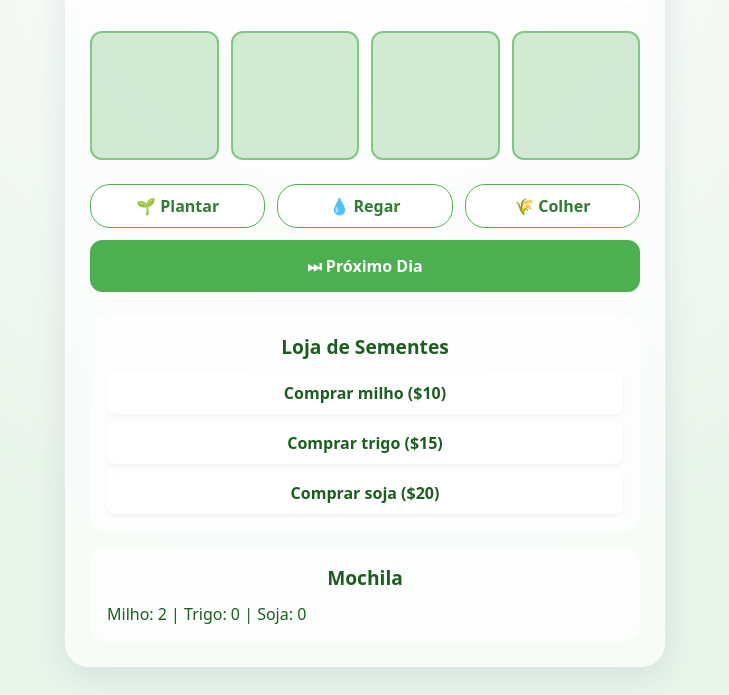
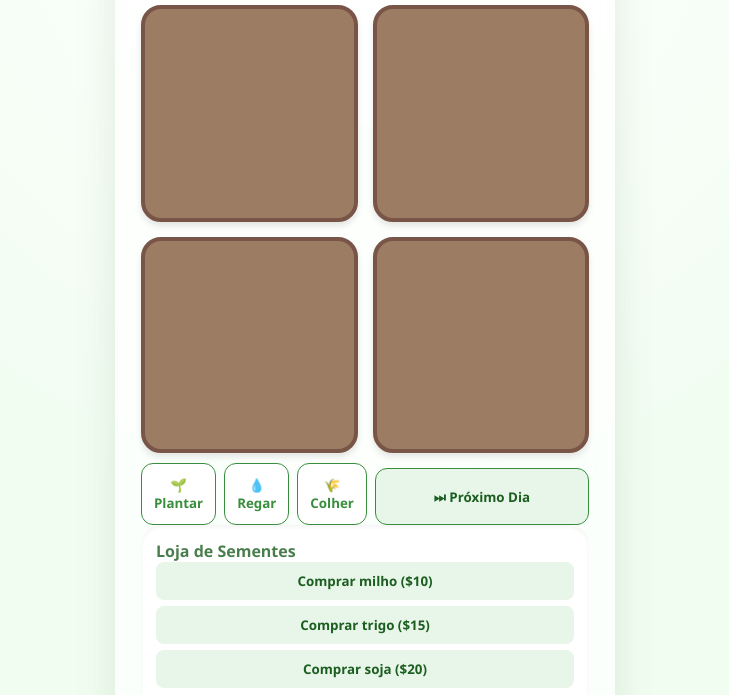
Before and after one commit to detiillimichel-max/Fazendinha-game-piloto, a plain HTML site: page index.html in a window 1280 px wide. Shown: the part 137-832 px from the top of the page, without its empty margins (275-1004 px from the left). Drawn offline with Linux system fonts and the light colour scheme.

Commit message:
Revise styles and variables for visual enhancements
Updated various CSS variables and styles for improved aesthetics and usability.

```diff
--- a/css/style.css
+++ b/css/style.css
@@ -1,26 +1,29 @@
+/* css/style.css UPDATED - Visual Jogo */
 :root {
-    --bg-color: #e8f5e9;
-    --glass-bg: rgba(255, 255, 255, 0.65);
-    --glass-border: rgba(255, 255, 255, 0.4);
-    --glass-shadow: 0 8px 32px 0 rgba(31, 38, 135, 0.1);
-    --text-main: #2e7d32;
-    --text-dark: #1b5e20;
-    --accent-color: #4caf50;
-    --plot-empty: rgba(165, 214, 167, 0.5);
-    --plot-planted: rgba(129, 199, 132, 0.8);
+    --bg-color: #f1fdf1; /* Fundo mais brilhante e feliz */
+    --glass-bg: rgba(255, 255, 255, 0.7);
+    --glass-border: rgba(255, 255, 255, 0.5);
+    --glass-shadow: 0 10px 40px 0 rgba(80, 120, 80, 0.15);
+    --text-main: #1b5e20;
+    --accent-color: #388e3c; /* Verde mais rico pros botões primários */
+
+    /* Cores de Terra Realistas */
+    --soil-dry: #9c7c63;
+    --soil-wet: #5d4037;
+    --soil-border: #795548;
 }
 
 * {
     box-sizing: border-box;
     margin: 0;
     padding: 0;
-    font-family: system-ui, -apple-system, sans-serif;
+    font-family: 'Segoe UI', Tahoma, Geneva, Verdana, sans-serif; /* Fonte mais limpa */
 }
 
 body {
     background-color: var(--bg-color);
-    background-image: radial-gradient(circle at 50% 0%, #ffffff 0%, transparent 70%);
-    color: var(--text-dark);
+    background-image: radial-gradient(circle at 50% 0%, #ffffff 0%, transparent 60%);
+    color: var(--text-main);
     min-height: 100vh;
     display: flex;
     justify-content: center;
@@ -28,130 +31,134 @@ body {
     padding: 20px;
 }
 
-/* Efeito Glassmorphism Central */
+/* Efeito Glassmorphism Central - Mais nítido */
 .glass-container {
     background: var(--glass-bg);
-    backdrop-filter: blur(12px);
-    -webkit-backdrop-filter: blur(12px);
+    backdrop-filter: blur(15px);
+    -webkit-backdrop-filter: blur(15px);
     border: 1px solid var(--glass-border);
     box-shadow: var(--glass-shadow);
-    border-radius: 24px;
+    border-radius: 30px; /* Curva mais suave */
     width: 100%;
-    max-width: 600px;
-    padding: 24px;
+    max-width: 500px;
+    padding: 25px;
     display: flex;
     flex-direction: column;
-    gap: 24px;
+    gap: 15px;
 }
 
-.game-header {
-    text-align: center;
-}
-
-.game-header h1 {
-    color: var(--text-main);
-    font-size: 2rem;
-    margin-bottom: 12px;
-}
+.game-header { text-align: center; }
+.game-header h1 { font-size: 1.8rem; }
 
 .status-bar {
     display: flex;
-    justify-content: space-around;
-    background: rgba(255, 255, 255, 0.8);
-    padding: 10px;
-    border-radius: 50px;
-    font-weight: bold;
-    font-size: 1.1rem;
+    justify-content: space-between;
+    background: white;
+    padding: 10px 20px;
+    border-radius: 15px;
+    font-weight: 700;
+    box-shadow: inset 0 2px 4px rgba(0,0,0,0.05);
 }
 
-/* Grid da Fazenda */
+/* Grid da Fazenda - Transformação em Canteiros de Terra */
 .farm-grid {
     display: grid;
-    grid-template-columns: repeat(4, 1fr);
-    gap: 12px;
-    margin-bottom: 24px;
+    grid-template-columns: repeat(2, 1fr); /* 2x2 para telas menores */
+    gap: 15px;
+    margin-bottom: 10px;
 }
 
 .plot {
     aspect-ratio: 1;
-    background: var(--plot-empty);
-    border: 2px solid #81c784;
-    border-radius: 12px;
-    transition: all 0.3s ease;
+    background: var(--soil-dry); /* Começa terra seca */
+    border: 4px solid var(--soil-border);
+    border-radius: 20px; /* Visual de "buraquinho" na terra */
+    transition: all 0.3s cubic-bezier(0.175, 0.885, 0.32, 1.275); /* Efeito de 'pop' no hover */
     display: flex;
     justify-content: center;
     align-items: center;
-    font-size: 2rem;
+    font-size: 3rem; /* Emojis maiores */
     cursor: pointer;
+    box-shadow: 0 4px 6px rgba(0,0,0,0.1);
 }
 
 .plot:hover {
-    transform: scale(1.05);
+    transform: scale(1.03) translateY(-3px);
+    box-shadow: 0 8px 15px rgba(0,0,0,0.15);
 }
 
-/* Botões Orbitais/Ação */
+/* Status: Terra Molhada - Escurece a terra */
+.plot.watered {
+    background: var(--soil-wet);
+    border-color: #3e2723;
+}
+
+/* Controles de Ação Orbitais - Mais Limpos */
 .action-controls {
     display: flex;
-    flex-wrap: wrap;
-    justify-content: center;
-    gap: 12px;
-    margin-bottom: 24px;
+    justify-content: space-around;
+    gap: 8px;
 }
 
 .action-btn {
-    background: rgba(255, 255, 255, 0.9);
+    background: white;
     border: 1px solid var(--accent-color);
-    color: var(--text-main);
-    padding: 10px 16px;
-    border-radius: 20px;
-    font-size: 1rem;
+    color: var(--accent-color);
+    padding: 12px;
+    border-radius: 12px;
     font-weight: bold;
     cursor: pointer;
-    transition: all 0.2s ease;
+    transition: all 0.2s;
     flex: 1;
-    min-width: 100px;
+    text-align: center;
 }
 
+/* Botão de Próximo Dia - Estilo diferente */
 .action-btn.primary {
-    background: var(--accent-color);
-    color: white;
+    background: #e8f5e9;
+    color: var(--text-main);
     flex-basis: 100%;
-    padding: 14px;
-    border-radius: 12px;
+    margin-top: 5px;
 }
 
-/* Paineis Inferiores */
+/* Painéis Inferiores Unificados */
 .dashboard-panel {
     display: flex;
     flex-direction: column;
-    gap: 16px;
-}
-
-.store-section, .inventory-section {
-    background: rgba(255, 255, 255, 0.5);
-    border-radius: 16px;
-    padding: 16px;
-    border: 1px solid var(--glass-border);
+    gap: 10px;
+    background: white;
+    padding: 15px;
+    border-radius: 20px;
+    box-shadow: inset 0 2px 4px rgba(0,0,0,0.05);
 }
 
 .store-section h2, .inventory-section h2 {
-    font-size: 1.2rem;
-    margin-bottom: 12px;
-    text-align: center;
+    font-size: 1rem;
+    color: var(--text-main);
+    opacity: 0.8;
 }
 
 .store-grid {
     display: flex;
     flex-direction: column;
-    gap: 8px;
+    gap: 6px;
 }
 
 .store-btn {
-    background: white;
+    background: #e8f5e9;
     border: none;
     padding: 10px;
     border-radius: 8px;
-    color: var(--text-dark);
-    font-weight: bold;
-    box-shadow: 0 2px 4px rgba(0,0,0,0.05);
+    color: var(--text-main);
+    font-weight: 700;
+    cursor: pointer;
 }
+.store-btn:hover { background: #c8e6c9; }
+
+#inventory-display {
+    font-weight: 500;
+    color: #555;
+    background: #f9f9f9;
+    padding: 8px;
+    border-radius: 8px;
+}
```
